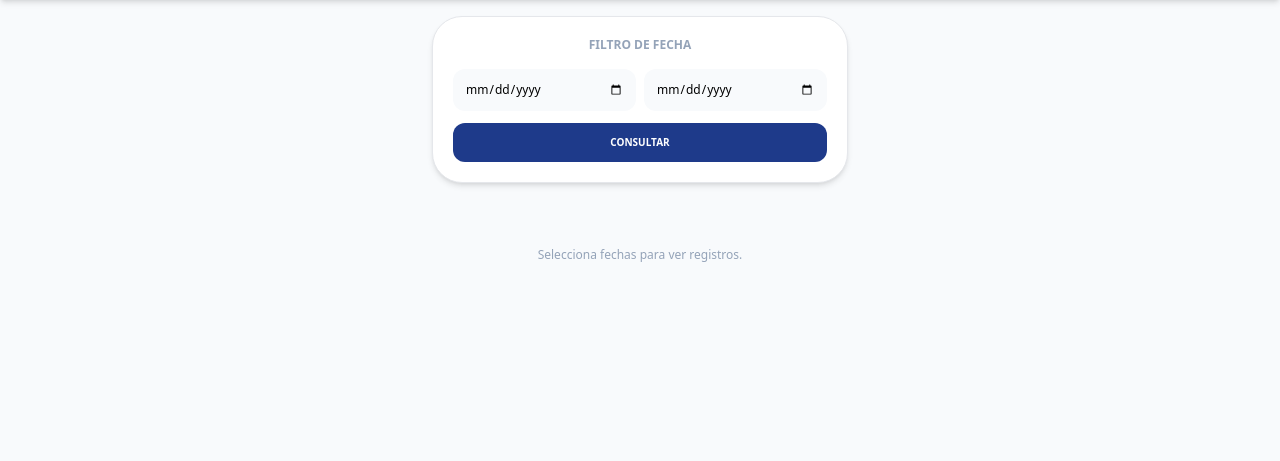
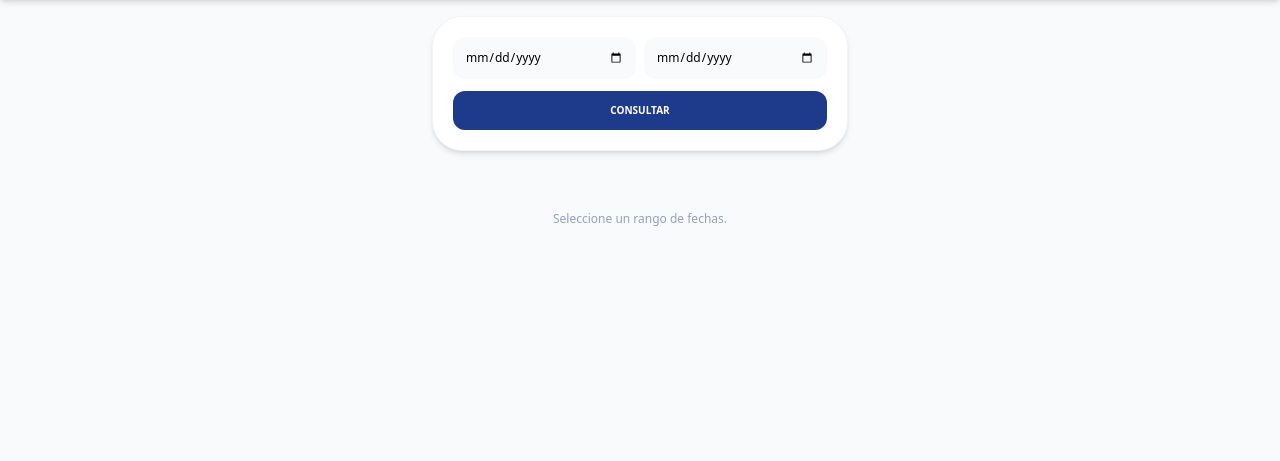
Before and after one commit to XY07-v/TRADE, a Flask app: page /registros in a window 1280 px wide. Shown: the part 56-517 px from the top of the page. Run offline with Flask 3, Linux system fonts and the light colour scheme; parts of the project's set-up code (start-up, migrations or seed data) failed here and were passed over; some libraries are stand-ins or nearby versions.

Commit message:
Update registros.html

```diff
--- a/templates/registros.html
+++ b/templates/registros.html
@@ -1,35 +1,34 @@
 {% extends "base.html" %}
 {% block content %}
-<div class="space-y-6">
-    <div class="bg-white p-5 rounded-[30px] shadow-md border">
-        <h3 class="text-xs font-black text-slate-400 mb-4 uppercase text-center">Filtro de Fecha</h3>
+<div class="space-y-5">
+    <div class="bg-white p-5 rounded-[30px] shadow-md border border-slate-100">
         <form action="/registros" method="GET" class="space-y-3">
             <div class="grid grid-cols-2 gap-2">
-                <input type="date" name="f_inicio" value="{{ f_inicio }}" class="w-full p-3 bg-slate-50 rounded-xl text-xs" required>
-                <input type="date" name="f_fin" value="{{ f_fin }}" class="w-full p-3 bg-slate-50 rounded-xl text-xs" required>
+                <input type="date" name="f_inicio" value="{{ f_inicio }}" class="w-full p-3 bg-slate-50 rounded-xl text-xs border-none" required>
+                <input type="date" name="f_fin" value="{{ f_fin }}" class="w-full p-3 bg-slate-50 rounded-xl text-xs border-none" required>
             </div>
-            <button type="submit" class="w-full bg-blue-900 text-white font-bold py-3 rounded-xl uppercase text-[10px]">Consultar</button>
+            <button type="submit" class="w-full bg-blue-900 text-white font-black py-3 rounded-xl uppercase text-[10px]">Consultar</button>
         </form>
         {% if registros %}
-        <a href="{{ url_for('descargar_excel', f_inicio=f_inicio, f_fin=f_fin) }}" class="block mt-2 w-full bg-green-600 text-white text-center font-bold py-3 rounded-xl uppercase text-[10px]">📥 Excel</a>
+        <a href="{{ url_for('descargar_excel', f_inicio=f_inicio, f_fin=f_fin) }}" class="block mt-2 w-full bg-green-600 text-white text-center font-black py-3 rounded-xl uppercase text-[10px]">📥 Descargar Excel</a>
         {% endif %}
     </div>
 
-    <div class="space-y-4 pb-20">
+    <div class="space-y-4 pb-24">
         {% if not registros %}
-            <p class="text-center text-slate-400 text-xs py-10">Selecciona fechas para ver registros.</p>
+            <p class="text-center text-slate-400 text-xs py-10">Seleccione un rango de fechas.</p>
         {% else %}
             {% for r in registros %}
-            <div class="bg-white p-4 rounded-[30px] shadow-sm border">
-                <div class="flex justify-between text-[9px] mb-2 font-black uppercase">
-                    <span class="text-blue-800">{{ r.funcionario }}</span>
-                    <span class="text-slate-400">{{ r.fecha }}</span>
+            <div class="bg-white p-4 rounded-[30px] shadow-sm border border-slate-100">
+                <div class="flex justify-between text-[9px] mb-2">
+                    <span class="font-black text-blue-900 uppercase">{{ r.funcionario }}</span>
+                    <span class="text-slate-400 font-bold">{{ r.fecha }}</span>
                 </div>
-                <h3 class="font-bold text-sm">{{ r.poc }}</h3>
-                <p class="text-[10px] text-slate-500 mb-3">{{ r.distancia }}m | {{ r.motivo }}</p>
+                <h3 class="font-bold text-sm text-slate-800">{{ r.poc }}</h3>
+                <p class="text-[10px] text-slate-500 mb-3">{{ r.distancia_mts }}m | {{ r.motivo }}</p>
                 <div class="grid grid-cols-2 gap-2">
-                    <img src="/foto/{{ r.foto_maquina_id }}" class="w-full h-32 object-cover rounded-2xl border">
-                    <img src="/foto/{{ r.foto_fachada_id }}" class="w-full h-32 object-cover rounded-2xl border">
+                    <img src="/foto/{{ r.foto_maquina_id }}" class="w-full h-32 object-cover rounded-2xl border bg-slate-50">
+                    <img src="/foto/{{ r.foto_fachada_id }}" class="w-full h-32 object-cover rounded-2xl border bg-slate-50">
                 </div>
             </div>
             {% endfor %}
```
